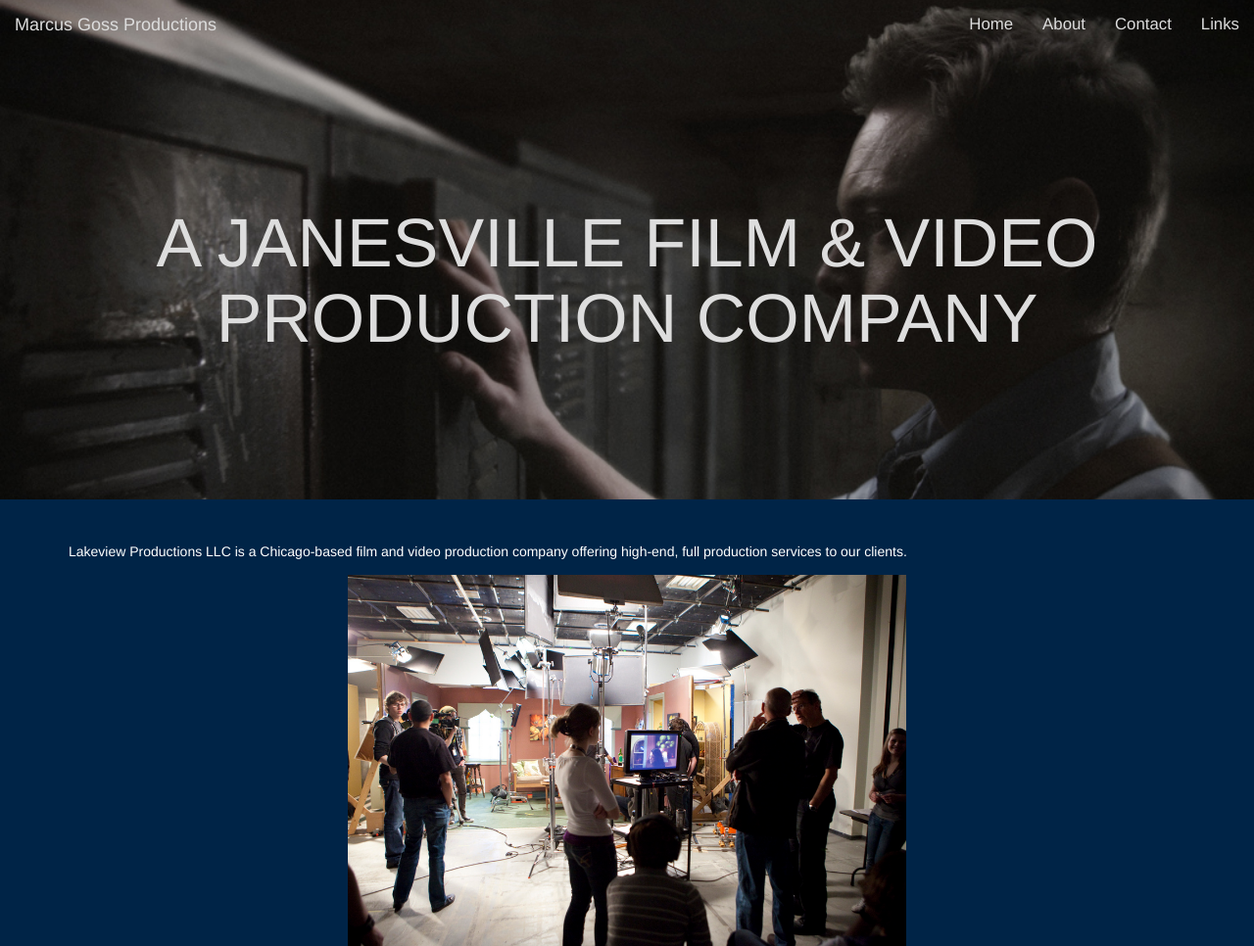
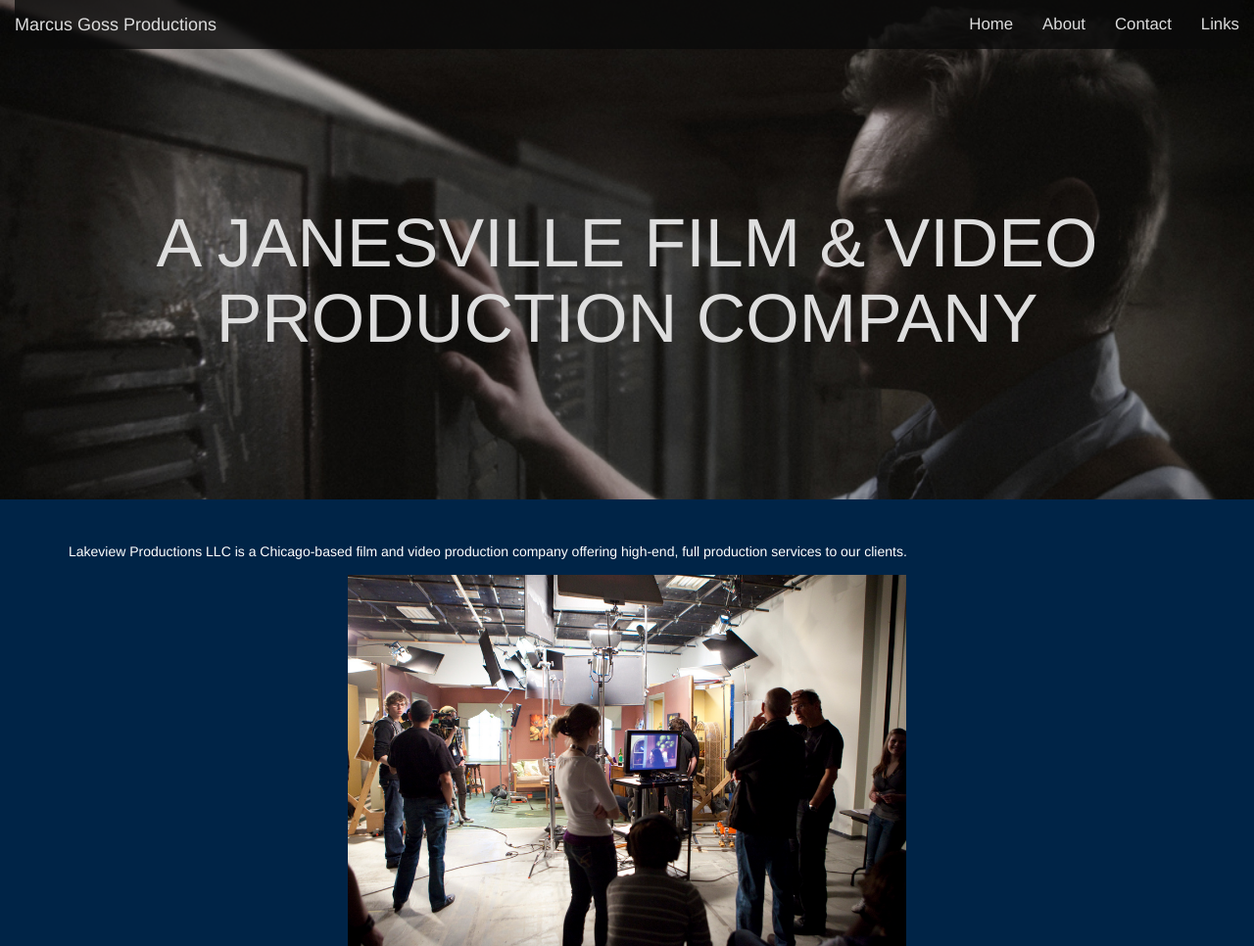
Before and after one commit to PereliWebWorks/silvercloudsociety.com, a PHP site: page / in a window 1280 px wide. Shown: the top 966 px of the page at 98% size. Run offline with PHP 8.4, Linux system fonts and the light colour scheme; some libraries are stand-ins or nearby versions.

Commit message:
fixed navbar-toggle colors

```diff
--- a/index.html
+++ b/index.html
@@ -16,7 +16,28 @@
     <script src="https://maxcdn.bootstrapcdn.com/bootstrap/3.3.7/js/bootstrap.min.js" integrity="sha384-Tc5IQib027qvyjSMfHjOMaLkfuWVxZxUPnCJA7l2mCWNIpG9mGCD8wGNIcPD7Txa" crossorigin="anonymous"></script>
     <script src="libraries/parallax.js/parallax.min.js"></script>
     <script>
+    var navbarOpen = false;
+    var oldNavColor;
+
+
     	$(function() {
+
+          $(".navbar-toggle").click(function()
+          {
+            console.log("h");
+            navbarOpen = !navbarOpen;
+            if (navbarOpen)
+            {
+              oldNavColor = $(".navbar").css("background-color");
+              $(".navbar").css("background-color", "rgba(10, 10, 10, .8)");
+            }
+            else
+            {
+              $(".navbar").css("background-color", oldNavColor);
+            }
+
+          })
+
           var scrollPos;
           var navOpacityThreshold = 200;
           $(window).scroll(function()
--- a/stylesheets/style.css
+++ b/stylesheets/style.css
@@ -38,6 +38,12 @@ section {
   font-size: 1.2em;
 }
 
+#navbar-collapse
+{
+  border-color: rgba(10, 10, 10, .8);
+  background-color: rgba(10, 10, 10, .8);
+}
+
 .image_container img{
   margin: 0;
   width: 50%;
```
